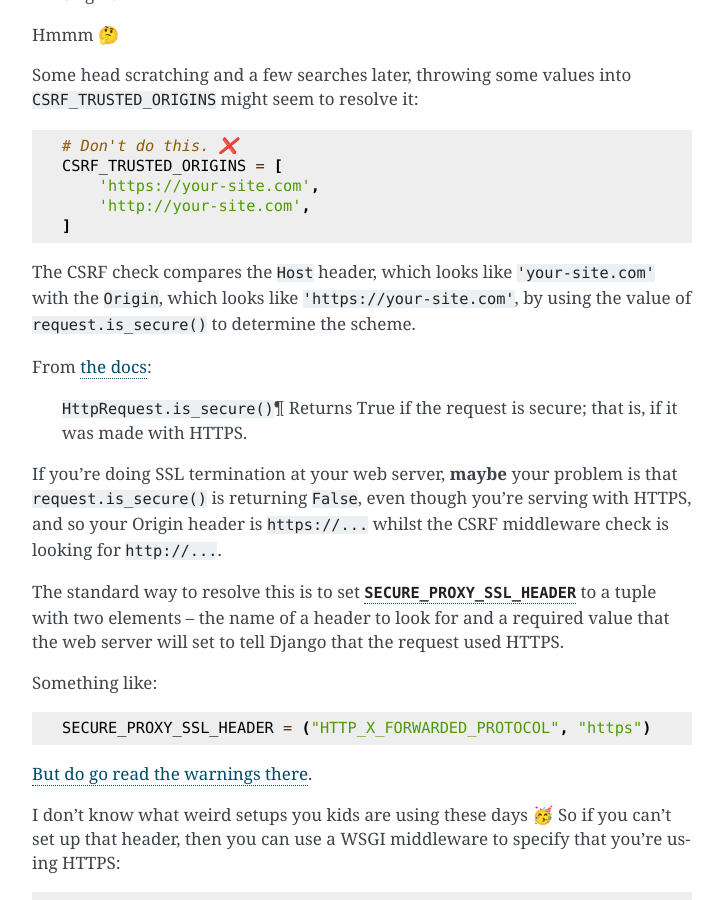
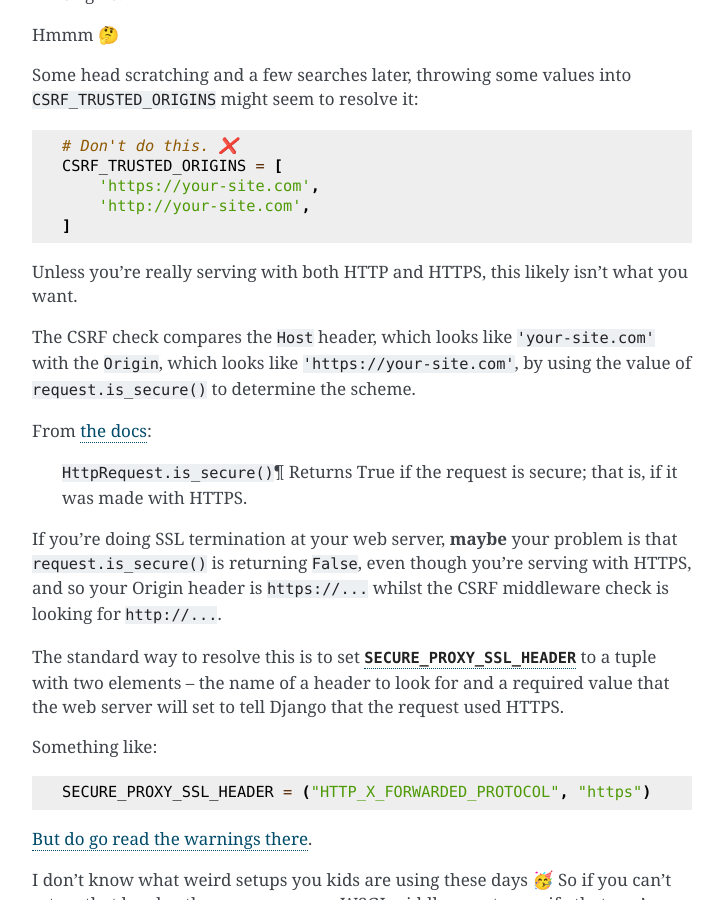
Before and after one commit to carltongibson/notes, a Sphinx documentation site: the page built from source/til/django/csrf-trusted-origins.md, in a window 1280 px wide and 900 px high, scrolled down 721 px. Shown: the whole window, without its empty margins (388-1112 px from the left). Built offline with Sphinx 7.4.7, drawn with Linux system fonts in a browser that asks for light colours.

Commit message:
Adjusted CSRF and Trusted Origins TIL.

````diff
--- a/source/til/django/csrf-trusted-origins.md
+++ b/source/til/django/csrf-trusted-origins.md
@@ -32,6 +32,8 @@ CSRF_TRUSTED_ORIGINS = [
     'http://your-site.com',
 ]
 ```
+
+Unless you're really serving with both HTTP and HTTPS, this likely isn't what you want.
 
 The CSRF check compares the `Host` header, which looks like `'your-site.com'` with the `Origin`, which looks like `'https://your-site.com'`, by using the value of `request.is_secure()` to determine the scheme.
 
````
